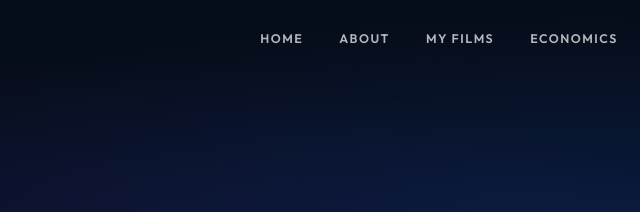
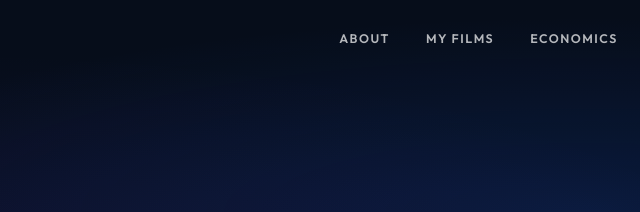
Before and after one commit to kyracode/kyracode-claude2.0, a plain HTML site: page film-reviews.html in a window 1280 px wide. Shown: the top 212 px of the page, 305-945 px from the left. Drawn offline with nearby package versions, Linux system fonts and the light colour scheme.

Commit message:
Update film-reviews.html

```diff
--- a/film-reviews.html
+++ b/film-reviews.html
@@ -27,7 +27,7 @@
       <div class="nav__inner">
         <a href="index.html" class="nav__logo">Kyra <span>Jolly</span></a>
         <ul class="nav__links">
-          <li><a href="index.html">Home</a></li><li><a href="about.html">About</a></li>
+          </li><li><a href="about.html">About</a></li>
           <li><a href="films.html">My Films</a></li><li><a href="finance.html">Economics</a></li>
           <li><a href="book-reviews.html">Book Reviews</a></li><li><a href="film-reviews.html">Film Reviews</a></li>
         </ul>
@@ -36,7 +36,7 @@
     </div>
   </nav>
   <div class="nav__mobile">
-    <a href="index.html">Home</a><a href="about.html">About</a><a href="films.html">My Films</a>
+    <a href="about.html">About</a><a href="films.html">My Films</a>
     <a href="finance.html">Economics</a><a href="book-reviews.html">Book Reviews</a><a href="film-reviews.html">Film Reviews</a>
   </div>
 
```
